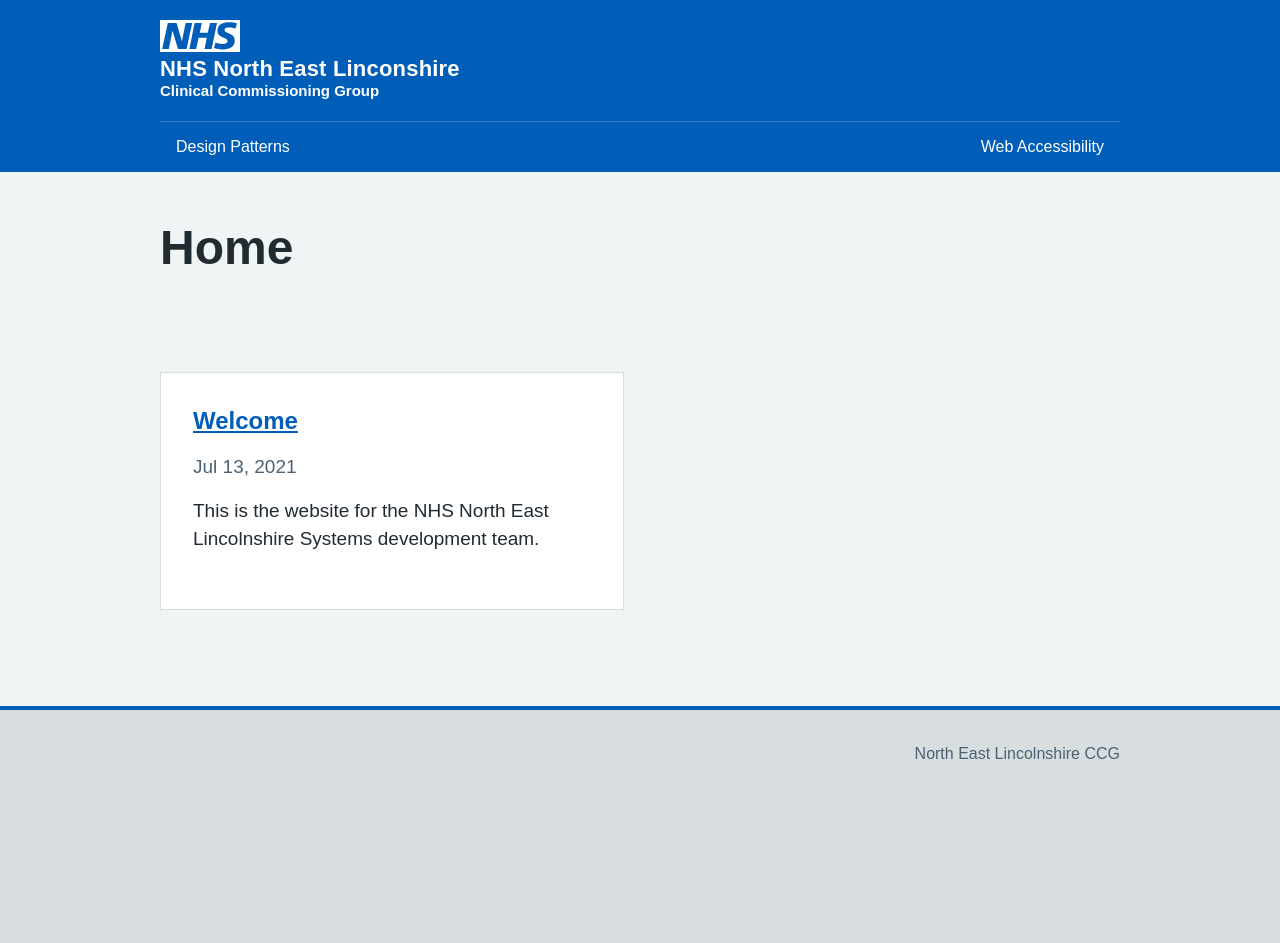
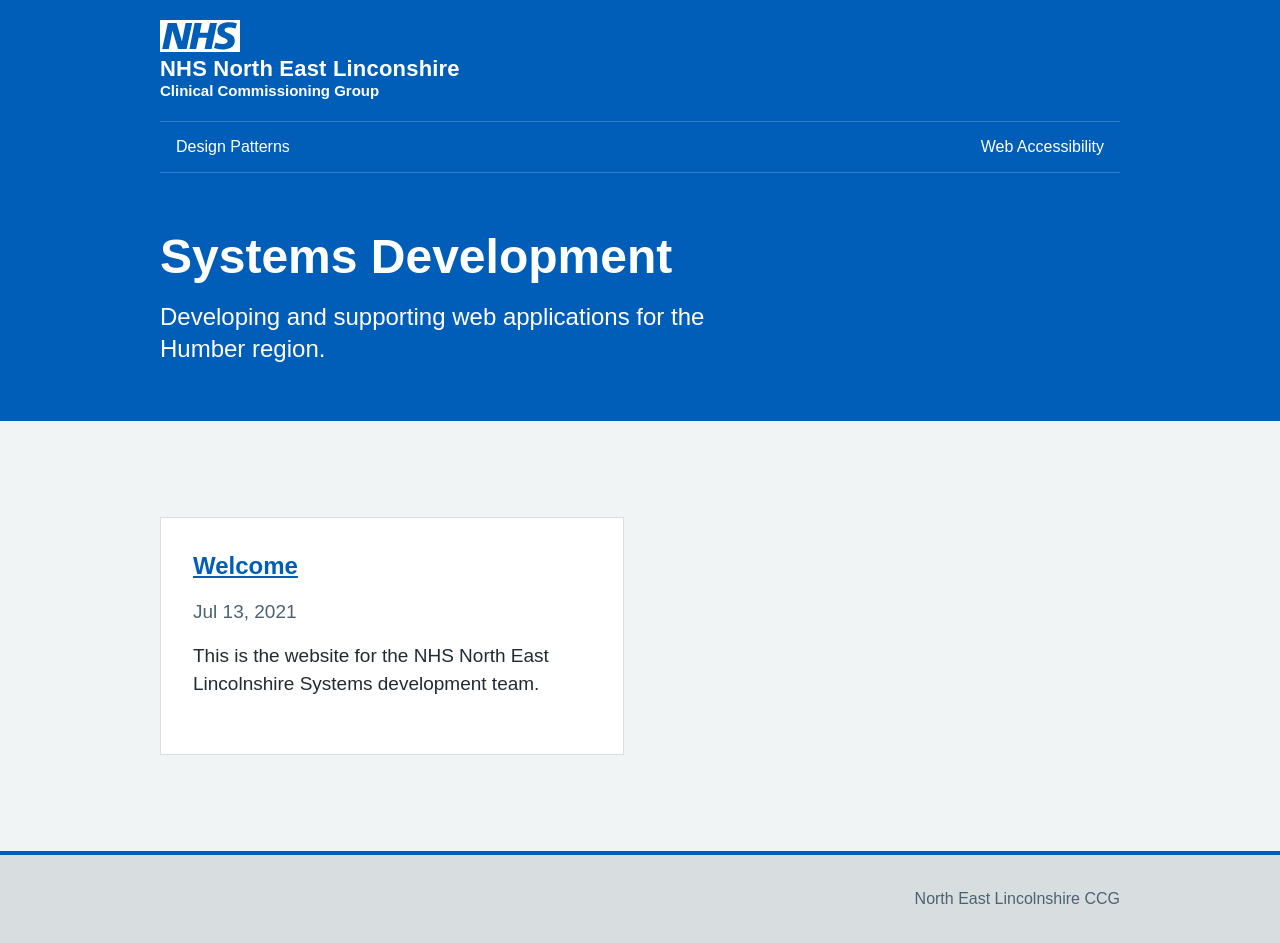
Before and after one commit to NELCCG-SYSTEMS-DEVELOPMENT/nelccg-systems-development, a Jekyll site: the page built from index.markdown, in a window 1280 px wide. Built offline with Jekyll 4.4.1, drawn with Linux system fonts in a browser that asks for light colours; some web fonts are replaced; before the commit the page ends 900 px from its top, so only the background shows below that.

```diff
--- a/index.markdown
+++ b/index.markdown
@@ -1,7 +1,6 @@
 ---
-# Feel free to add content and custom Front Matter to this file.
-# To modify the layout, see https://jekyllrb.com/docs/themes/#overriding-theme-defaults
-
 title: Home
 layout: home
+hero_title: Systems Development
+lede: Developing and supporting web applications for the Humber region.
 ---
--- a/web-accessibility/links.markdown
+++ b/web-accessibility/links.markdown
@@ -2,13 +2,13 @@
 title: Useful links
 layout: page
 ---
-### GOV.UK Service Manual
+## GOV.UK Service Manual
 
 - [Making your service accessible: an introduction](https://www.gov.uk/service-manual/helping-people-to-use-your-service/making-your-service-accessible-an-introduction)
 - [Testing for accessibility](https://www.gov.uk/service-manual/helping-people-to-use-your-service/testing-for-accessibility)
 - [Understanding WCAG 2.1](https://www.gov.uk/service-manual/helping-people-to-use-your-service/understanding-wcag)
 
-### World Wide Web Consortium (W3C)
+## World Wide Web Consortium (W3C)
 
 - [Web Accessibility Evaluation Tools List](https://www.w3.org/WAI/ER/tools/?q=wcag-21-w3c-web-content-accessibility-guidelines-21)
 - [Web Content Accessibility Guidelines (WCAG) Overview](https://www.w3.org/WAI/standards-guidelines/wcag/)
--- a/web-accessibility/tools.markdown
+++ b/web-accessibility/tools.markdown
@@ -2,17 +2,17 @@
 title: Accessibility tools
 layout: page
 ---
-### Built in browser tools
+## Built in browser tools
 
 - [Chrome Lighthouse](https://developers.google.com/web/tools/lighthouse/)
 - [Firefox Accessibility Inspector](https://developer.mozilla.org/en-US/docs/Tools/Accessibility_inspector)
 
-### Browser extensions
+## Browser extensions
 
 - [axe DevTools](https://www.deque.com/axe/) available as [Firefox extension](https://addons.mozilla.org/en-US/firefox/addon/axe-devtools/) and [Chrome extension](https://chrome.google.com/webstore/detail/axe-devtools-web-accessib/lhdoppojpmngadmnindnejefpokejbdd?hl=en-US)
 - [Web Accessibility Evaluation Tool](https://wave.webaim.org/) (WAVE) available as [Firefox extension](https://addons.mozilla.org/en-US/firefox/addon/wave-accessibility-tool/) and [Chrome extension](https://chrome.google.com/webstore/detail/wave-evaluation-tool/jbbplnpkjmmeebjpijfedlgcdilocofh)
 
-### Online tools
+## Online tools
 
 - [WebAIM Contrast Checker](https://webaim.org/resources/contrastchecker/)
 - [WebAIM Link Contrast Checker](https://webaim.org/resources/linkcontrastchecker/)
```
